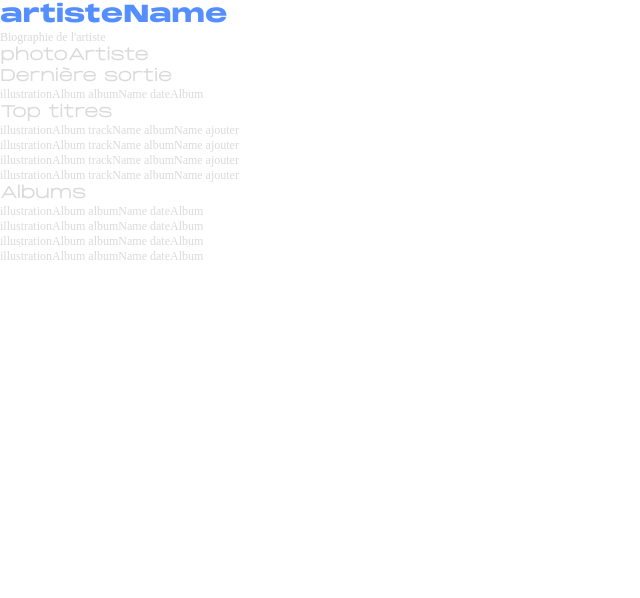
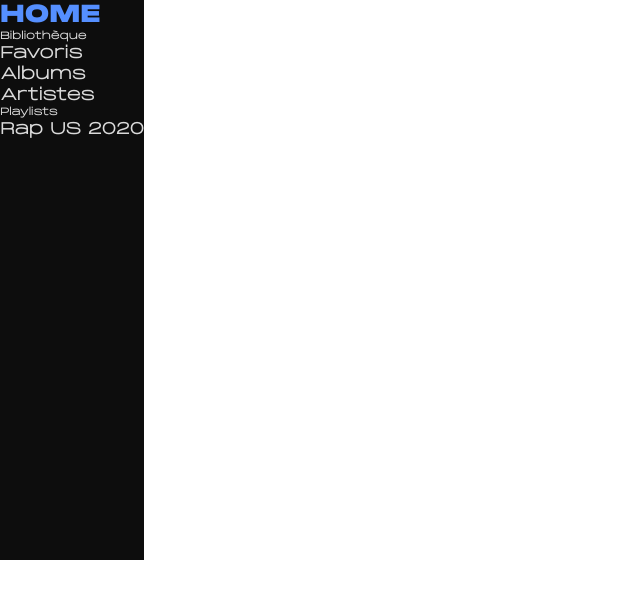
Before and after one commit to Hugofgx9/Oto, a React (Create React App) app: page / in a window 1280 px wide. Shown: the top 598 px of the page, without its empty margins (0-640 px from the left). Built offline with nearby package versions, Linux system fonts and the light colour scheme; a web font is replaced by a local one.

Commit message:
Left menu size

```diff
--- a/src/App/App.js
+++ b/src/App/App.js
@@ -1,10 +1,10 @@
-import ArtistPageDesktop from '../Components/ArtistPageDesktop.js';
+import DesktopLeftMenu from '../Components/DesktopLeftMenu.js';
 import '../scss/_init.scss';
 
 const App = () => {
   return (
     <div className="App">
-        <ArtistPageDesktop/>
+        <DesktopLeftMenu/>
     </div>
   );
 }
--- a/src/Components/ComponentStyle/DesktopLeftMenu.module.scss
+++ b/src/Components/ComponentStyle/DesktopLeftMenu.module.scss
@@ -2,4 +2,14 @@
 .styleDesktopLM {
     position: fixed;
     background-color: $grey1;
+    height: 70vh;
+    min-height: 500px;
+    /*
+    overflow: hidden;
+    width: 15vw;
+    */
+    h1{
+        top: 20px;
+        left: 20px;
+    }
 }
```
